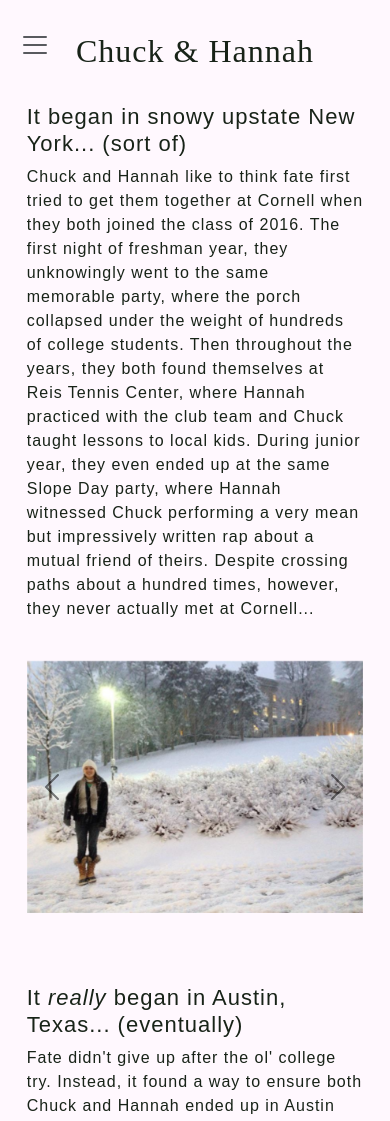
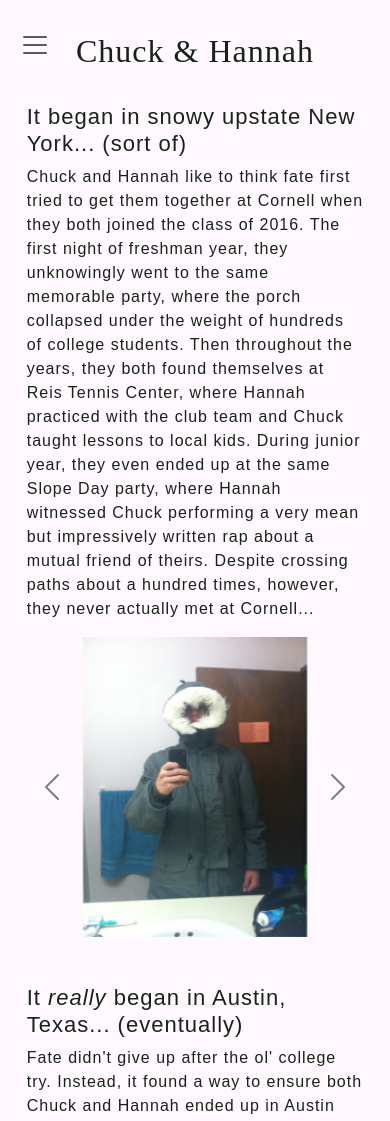
Before and after one commit to HannahStahl/wedding, a React (Create React App) app: page /story in a window 390 px wide. Shown: the top 1121 px of the page. Built offline with nearby package versions, Linux system fonts and the light colour scheme; a web font is replaced by a local one.

Commit message:
Rearrange mobile photos to make arrows visible on first one

```diff
--- a/src/components/Story.js
+++ b/src/components/Story.js
@@ -9,8 +9,8 @@ const content = [
     header: <>It began in snowy upstate New York... (sort of)</>,
     text: <>Chuck and Hannah like to think fate first tried to get them together at Cornell when they both joined the class of 2016. The first night of freshman year, they unknowingly went to the same memorable party, where the porch collapsed under the weight of hundreds of college students. Then throughout the years, they both found themselves at Reis Tennis Center, where Hannah practiced with the club team and Chuck taught lessons to local kids. During junior year, they even ended up at the same Slope Day party, where Hannah witnessed Chuck performing a very mean but impressively written rap about a mutual friend of theirs. Despite crossing paths about a hundred times, however, they never actually met at Cornell...</>,
     images: [
-      { filename: 'snowy-ithaca.jpg', alt: 'Snowy Ithaca', carouselOrder: 1 },
-      { filename: 'winter-jacket.jpg', alt: 'Winter Coat', carouselOrder: 2 },
+      { filename: 'snowy-ithaca.jpg', alt: 'Snowy Ithaca', carouselOrder: 2 },
+      { filename: 'winter-jacket.jpg', alt: 'Winter Coat', carouselOrder: 1 },
       { filename: 'cornell-hockey.jpg', alt: 'Cornell Hockey', carouselOrder: 3 },
       { filename: 'cornell-hockey-2.jpg', alt: 'Cornell Hockey', carouselOrder: 4 },
       { filename: 'club-tennis.jpg', alt: 'Cornell Club Tennis', carouselOrder: 5 },
```
